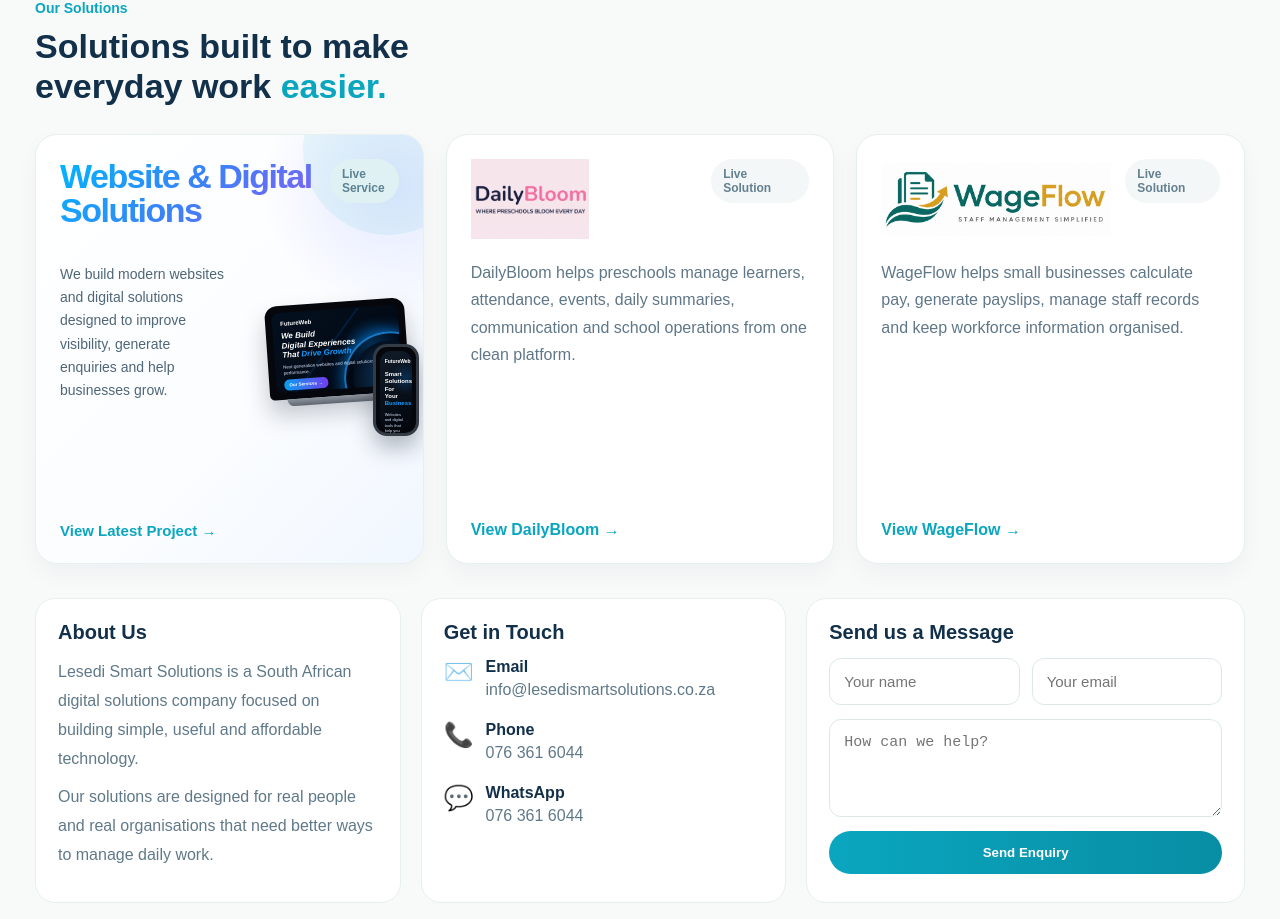
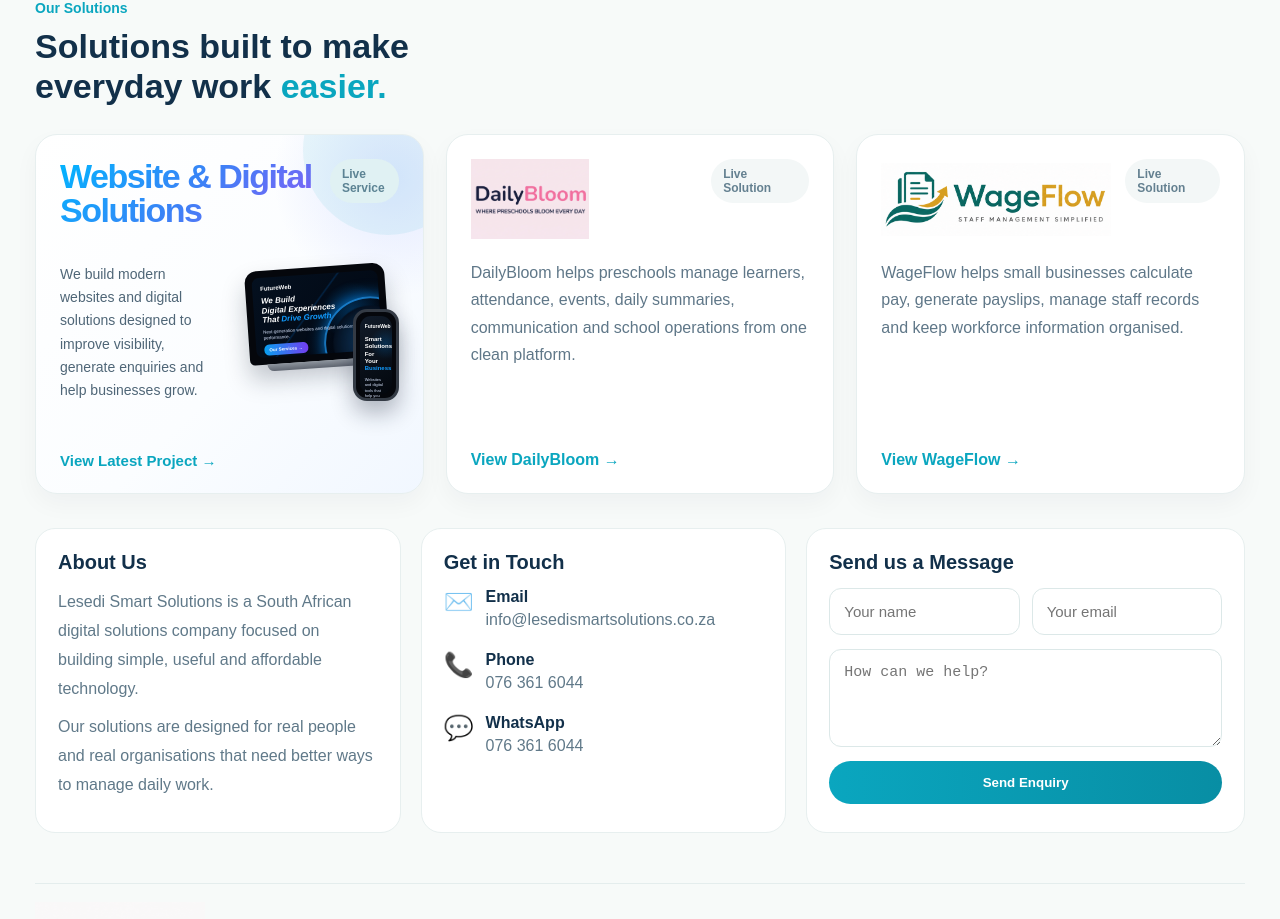
Before and after one commit to KaonPM/lesedi-smart-solutions, a Next.js app: page / in a window 1280 px wide. Shown: the part 840-1759 px from the top of the page. Built offline with nearby package versions, Linux system fonts and the light colour scheme.

Commit message:
Refine solutions card layout and improve visual consistency

```diff
--- a/app/globals.css
+++ b/app/globals.css
@@ -232,7 +232,7 @@
   display:flex;
   flex-direction:column;
   gap:16px;
-  min-height:430px;
+  min-height:360px;
 }
 
 .cardTop{
@@ -525,7 +525,7 @@
   overflow:hidden;
   display:flex;
   flex-direction:column;
-  min-height:430px;
+  min-height:360px;
   background:
     radial-gradient(circle at 92% 12%,rgba(102,126,255,.16),transparent 25%),
     linear-gradient(135deg,#ffffff 0%,#fbfdff 58%,#f1f7ff 100%);
@@ -583,8 +583,8 @@
   position:relative;
   z-index:2;
   display:grid;
-  grid-template-columns:1.1fr 150px;
-  gap:18px;
+  grid-template-columns:1.1fr 170px;
+  gap:8px;
   align-items:center;
   flex:1;
   /* lifts image section higher visually */
@@ -801,7 +801,7 @@
   }
   .websiteReferenceGrid{
     grid-template-columns:1fr;
-    gap:14px;
+    gap:8px;
     margin-top:0;
   }
   .referenceDeviceScene{
```
